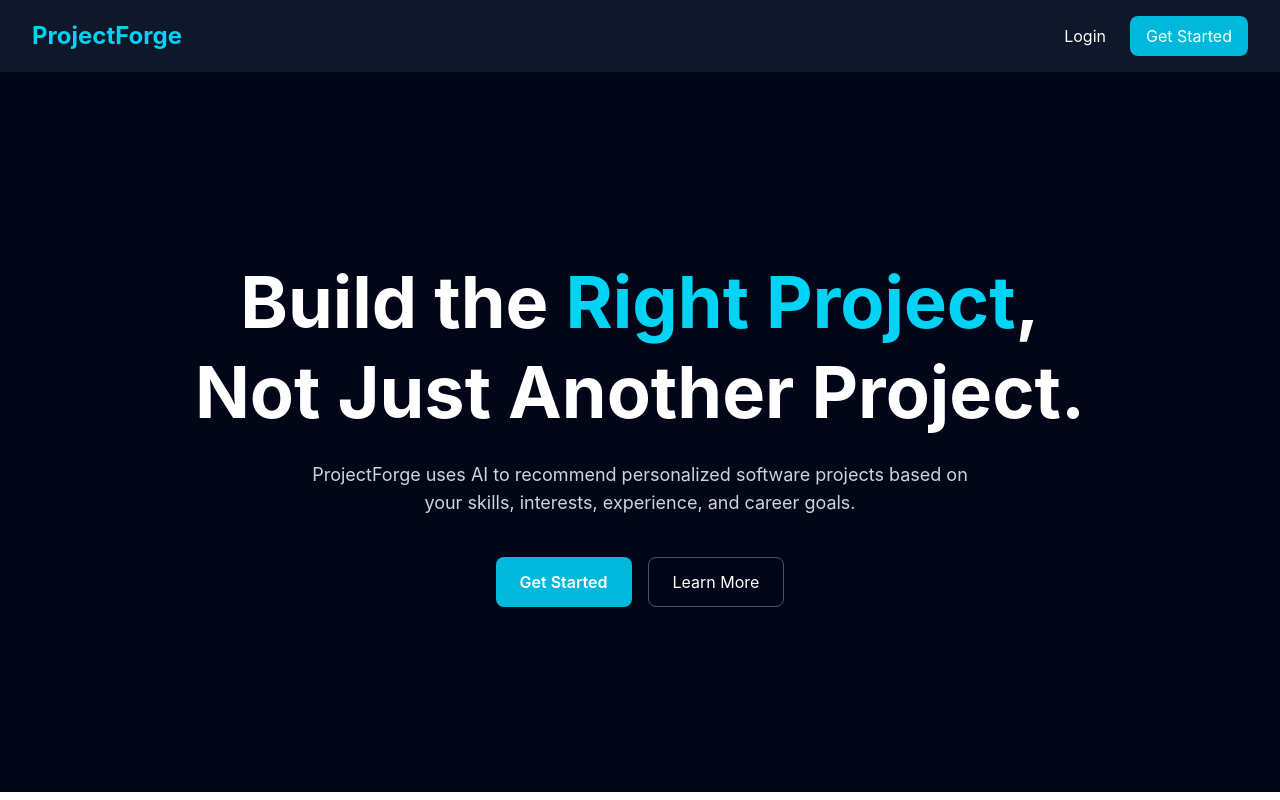
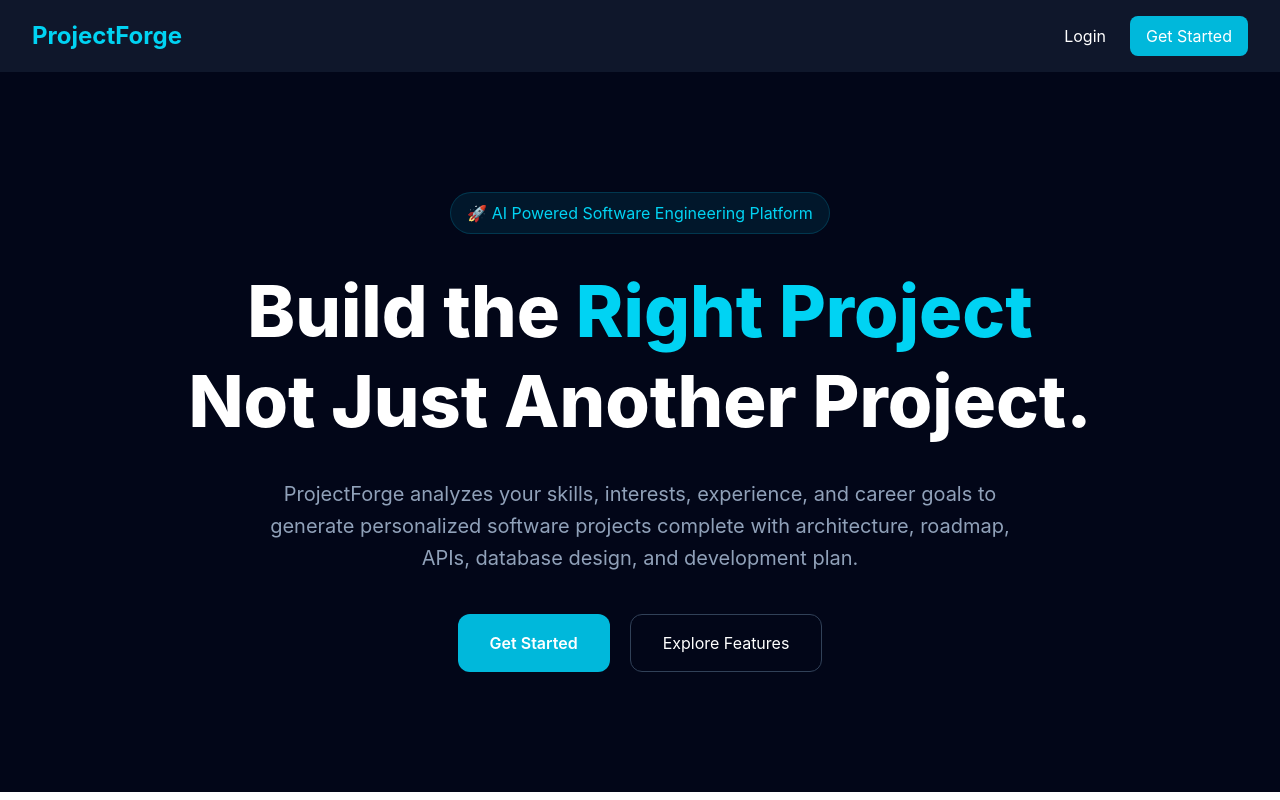
Before and after one commit to tharun17-web/projectforge-ai, a React app in the folder frontend/: page / in a window 1280 px wide. Built offline with nearby package versions, Linux system fonts and the light colour scheme; the HTML template or start-up script is replaced by a standard one.

Commit message:
Improve hero section

```diff
--- a/frontend/src/components/sections/Hero.jsx
+++ b/frontend/src/components/sections/Hero.jsx
@@ -1,26 +1,31 @@
 function Hero() {
   return (
-    <section className="min-h-[90vh] flex items-center justify-center bg-slate-950 text-white px-6">
-      <div className="max-w-4xl text-center">
-        <h1 className="text-5xl md:text-7xl font-bold leading-tight">
+    <section className="min-h-[90vh] bg-slate-950 text-white flex items-center justify-center px-6">
+      <div className="max-w-6xl mx-auto text-center">
+        <span className="inline-block px-4 py-2 rounded-full bg-cyan-500/10 text-cyan-400 border border-cyan-500/20">
+          🚀 AI Powered Software Engineering Platform
+        </span>
+
+        <h1 className="mt-8 text-6xl md:text-7xl font-extrabold leading-tight">
           Build the
-          <span className="text-cyan-400"> Right Project</span>,
+          <span className="text-cyan-400"> Right Project</span>
           <br />
           Not Just Another Project.
         </h1>
 
-        <p className="mt-6 text-lg text-slate-300 max-w-2xl mx-auto">
-          ProjectForge uses AI to recommend personalized software projects
-          based on your skills, interests, experience, and career goals.
+        <p className="mt-8 text-xl text-slate-400 max-w-3xl mx-auto leading-8">
+          ProjectForge analyzes your skills, interests, experience, and career
+          goals to generate personalized software projects complete with
+          architecture, roadmap, APIs, database design, and development plan.
         </p>
 
-        <div className="mt-10 flex justify-center gap-4">
-          <button className="bg-cyan-500 hover:bg-cyan-600 px-6 py-3 rounded-lg font-semibold transition">
+        <div className="mt-10 flex justify-center gap-5 flex-wrap">
+          <button className="px-8 py-4 rounded-xl bg-cyan-500 hover:bg-cyan-600 transition font-semibold">
             Get Started
           </button>
 
-          <button className="border border-slate-600 hover:border-cyan-400 px-6 py-3 rounded-lg transition">
-            Learn More
+          <button className="px-8 py-4 rounded-xl border border-slate-700 hover:border-cyan-400 transition">
+            Explore Features
           </button>
         </div>
       </div>
```
